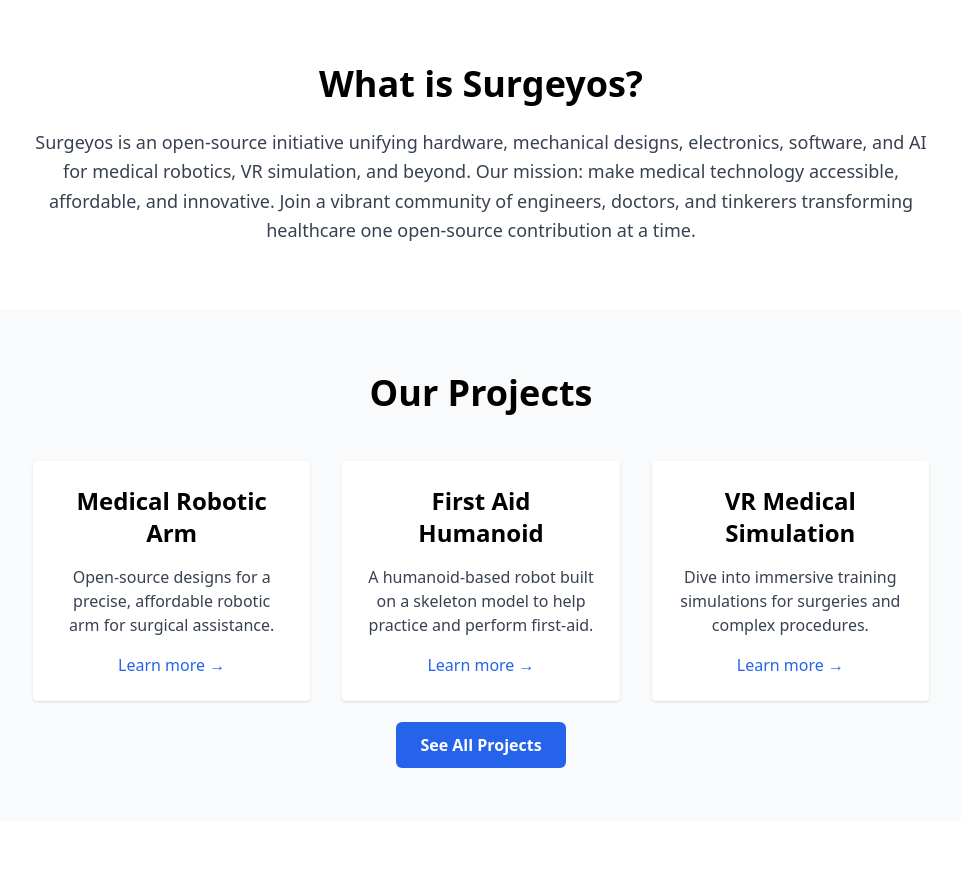
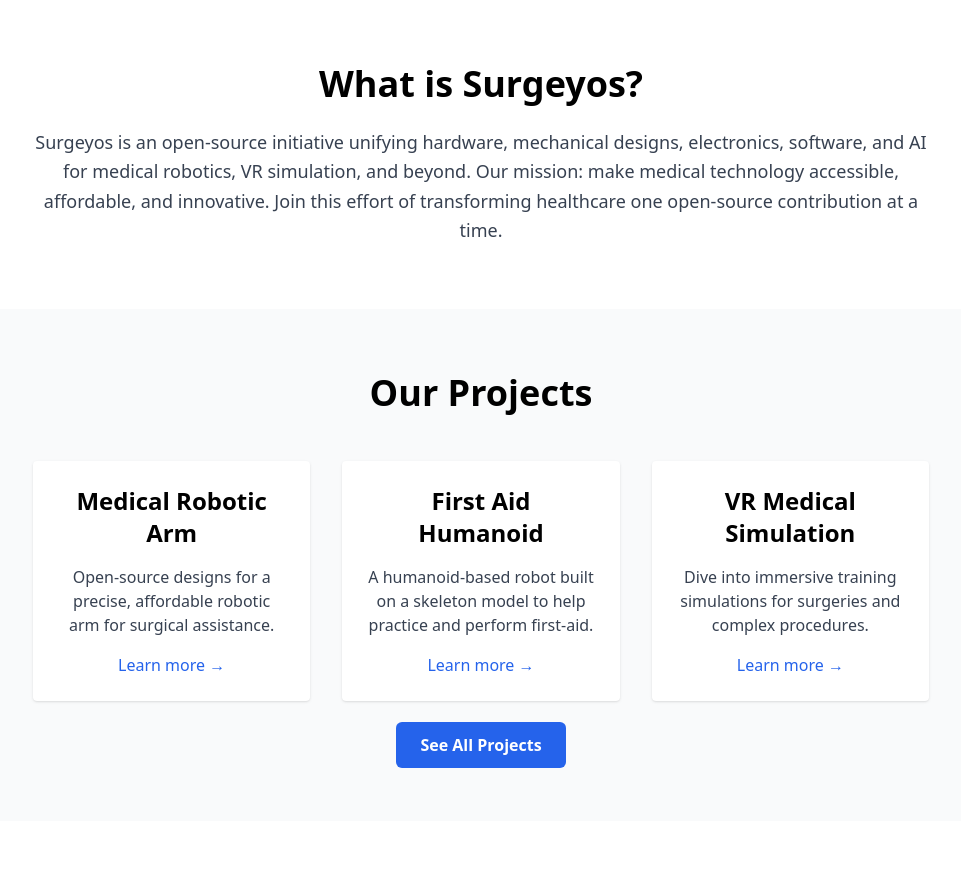
Before and after one commit to surgeyos/surgeyos.com, a Next.js app: page / in a window 1280 px wide. Shown: the part 800-1689 px from the top of the page, without its empty margins (159-1120 px from the left). Built offline with nearby package versions, Linux system fonts and the light colour scheme.

Commit message:
modify the description a litttle bit

```diff
--- a/pages/index.js
+++ b/pages/index.js
@@ -21,8 +21,7 @@ export default function Home() {
           <p className="text-lg text-gray-700 leading-relaxed">
             Surgeyos is an open-source initiative unifying hardware, mechanical designs, electronics,
             software, and AI for medical robotics, VR simulation, and beyond. Our mission: make
-            medical technology accessible, affordable, and innovative. Join a vibrant community
-            of engineers, doctors, and tinkerers transforming healthcare one open-source
+            medical technology accessible, affordable, and innovative. Join this effort of transforming healthcare one open-source
             contribution at a time.
           </p>
         </motion.div>
```
